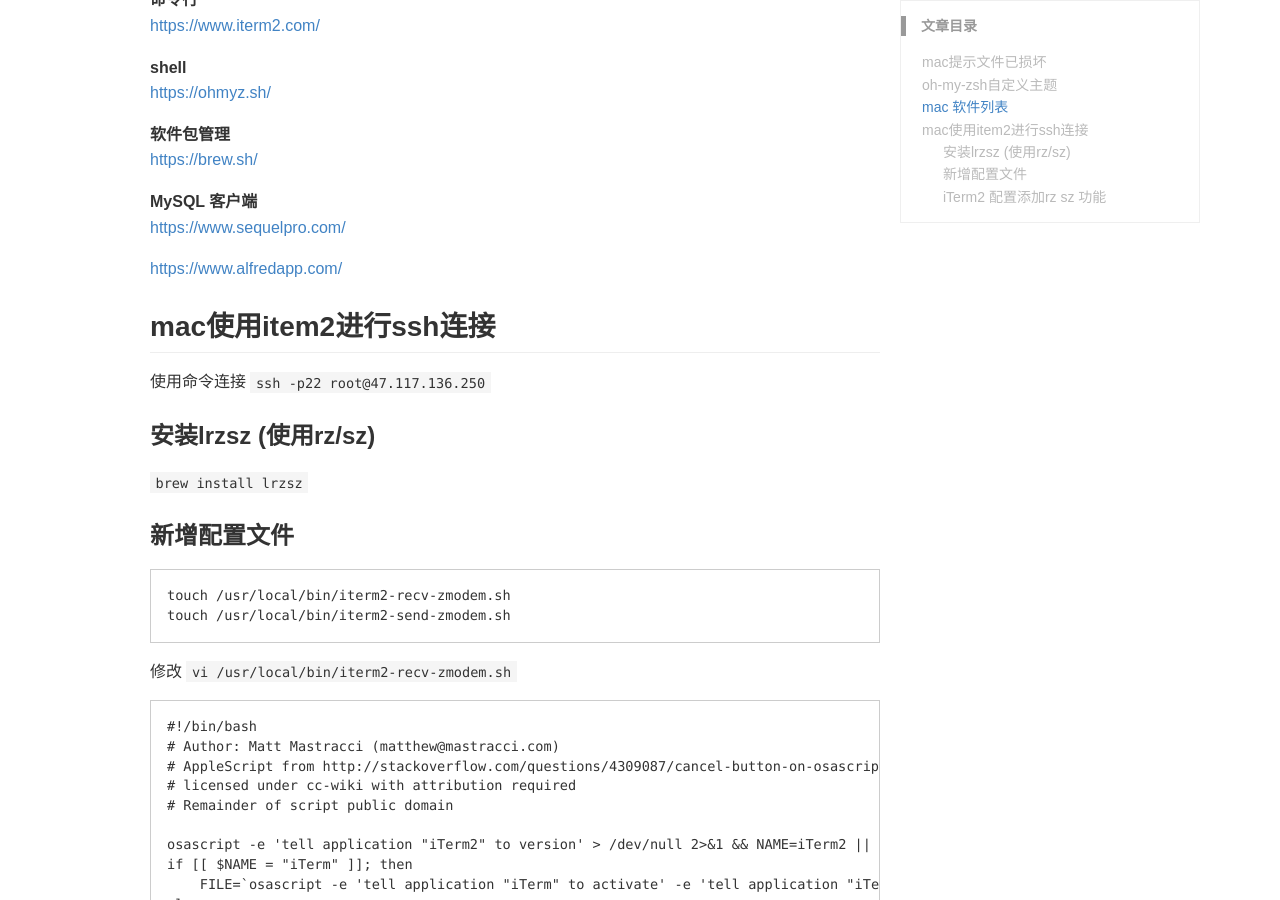
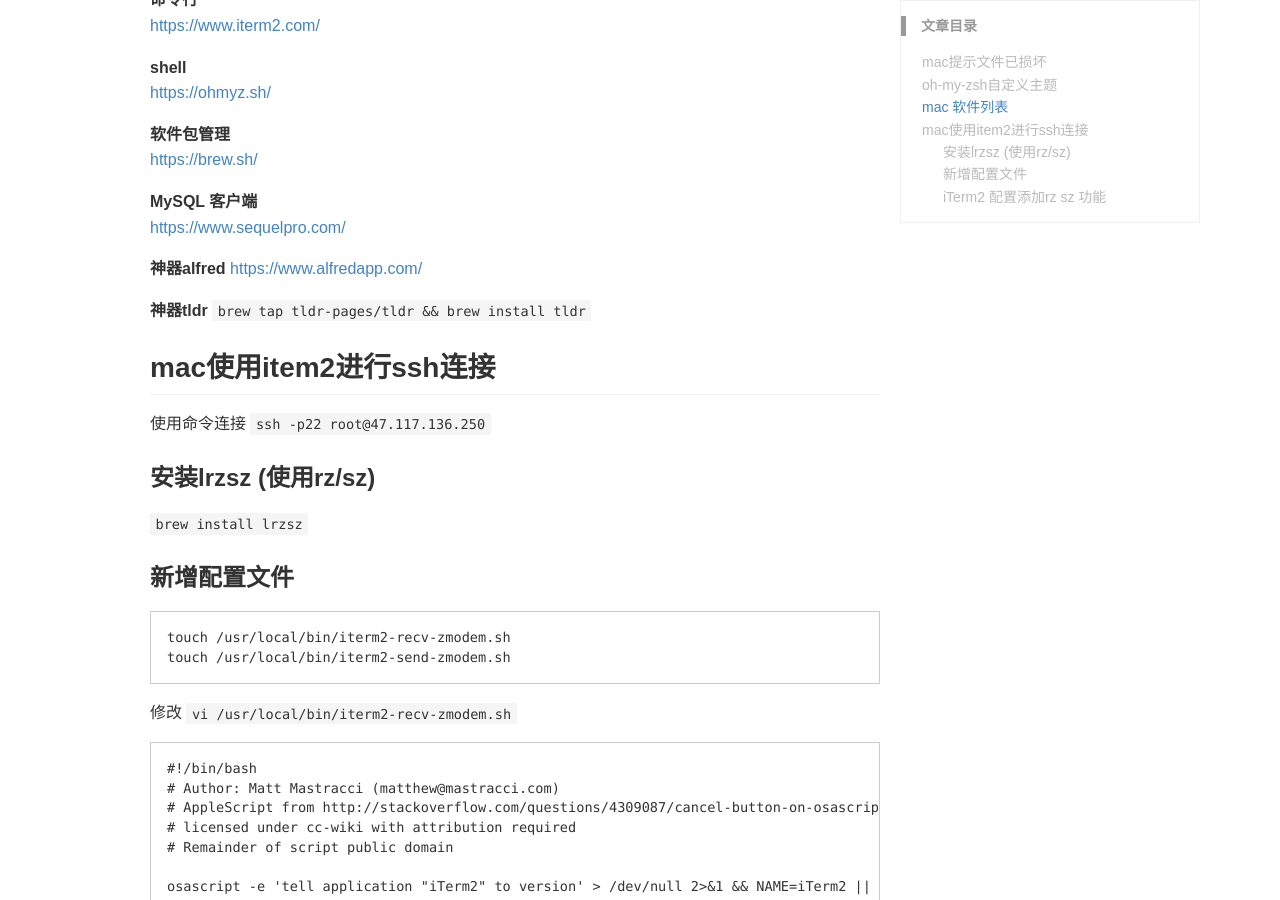
Before and after one commit to Lewinz/lewinz.github.io, a Jekyll site: the page built from _wiki/mac-some-config.md, in a window 1280 px wide and 900 px high, scrolled down 751 px. Built offline with Jekyll 4.4.1, drawn with Linux system fonts in a browser that asks for light colours; some web fonts are replaced; comment, search, counter and statistics services are not loaded; a style sheet for code colours, icons or effects is not loaded.

Commit message:
update tldr

```diff
--- a/_wiki/mac-some-config.md
+++ b/_wiki/mac-some-config.md
@@ -33,7 +33,11 @@ keywords: Mac, 配置
 **MySQL 客户端**
 <https://www.sequelpro.com/>
 
+**神器alfred**
 <https://www.alfredapp.com/>
+
+**神器tldr**
+`brew tap tldr-pages/tldr && brew install tldr`
 
 ## mac使用item2进行ssh连接
 使用命令连接
```
